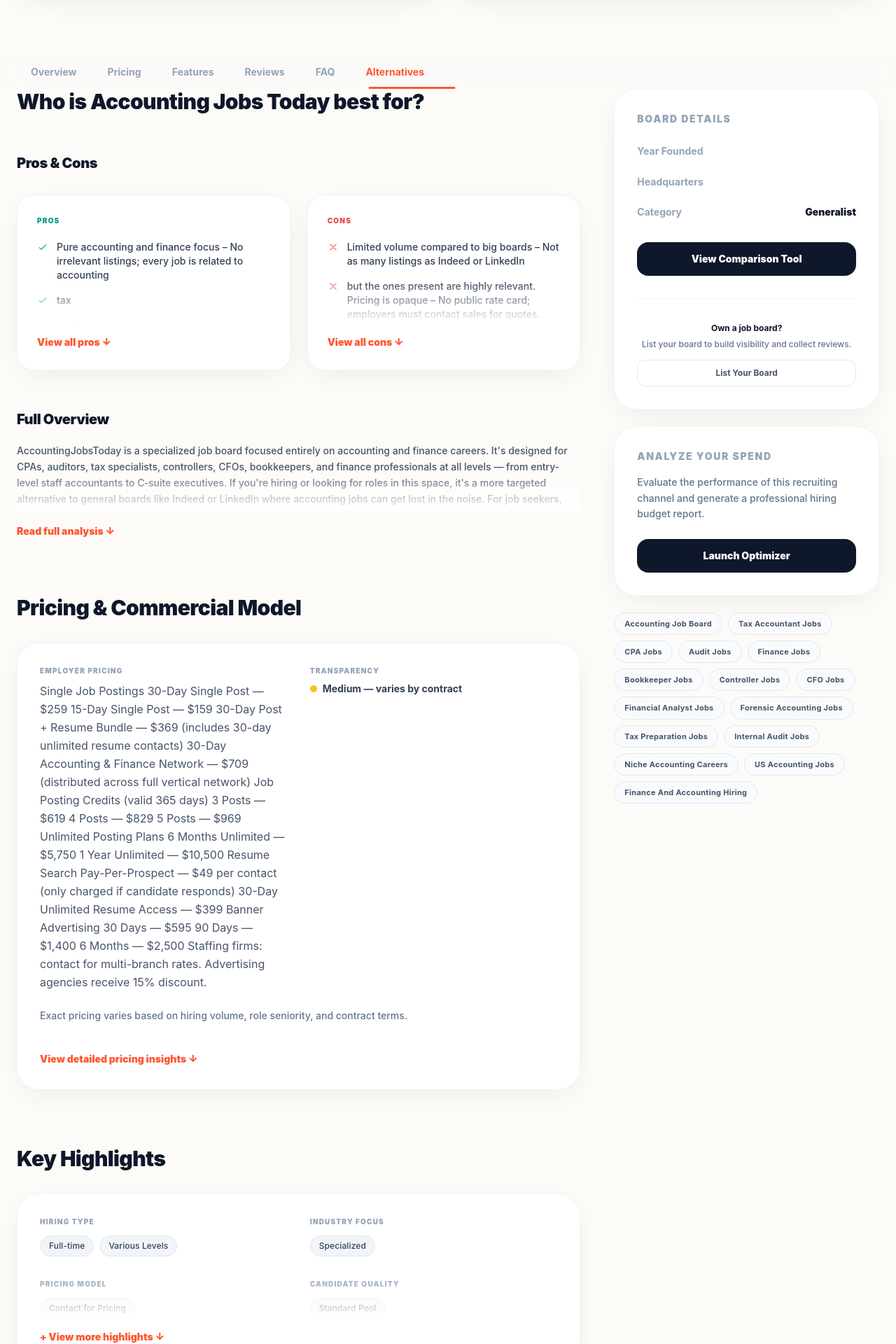
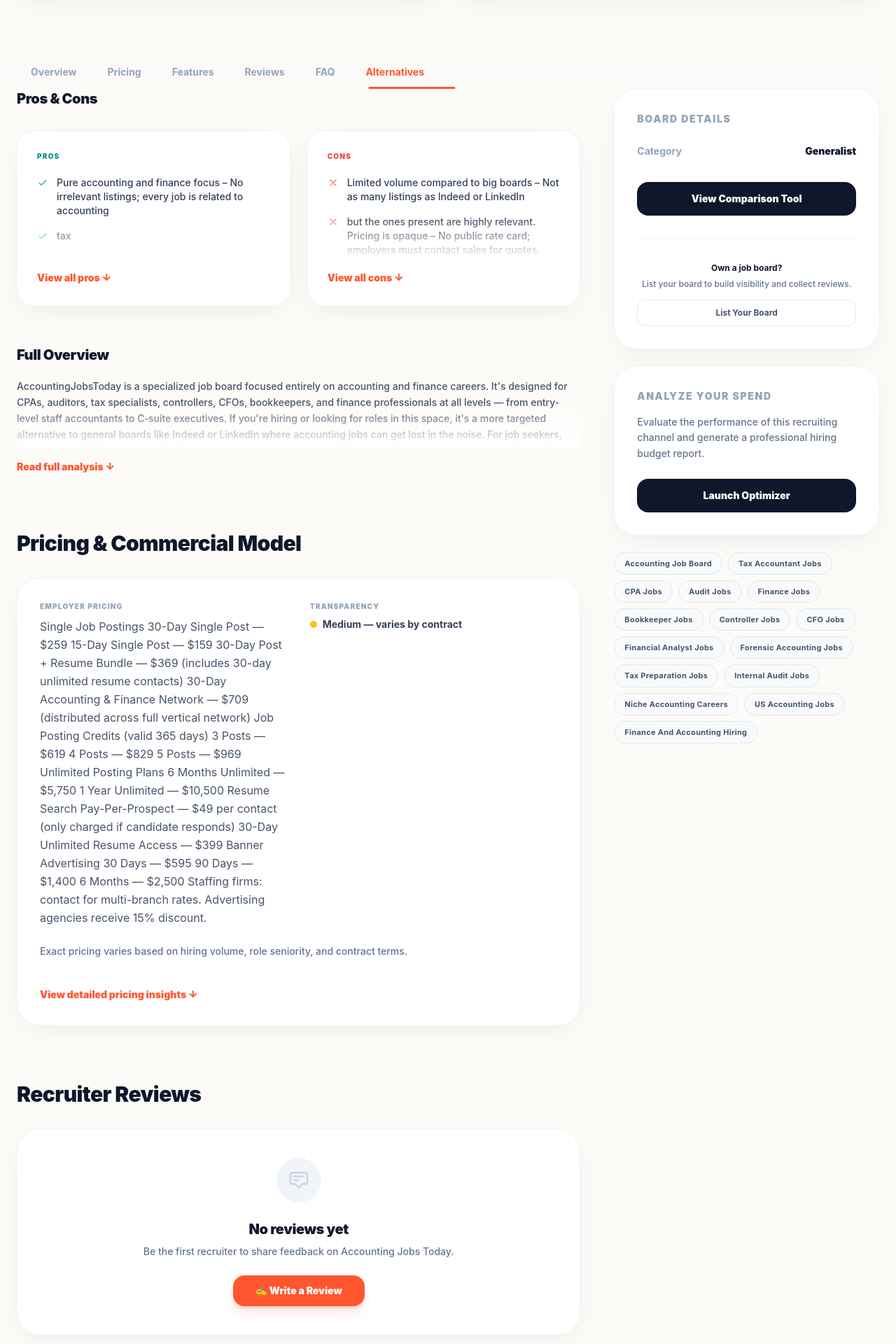
Before and after one commit to sjaiman93/jobboardsreview, a Next.js app: page /board/accounting-jobs-today in a window 1280 px wide. Shown: the part 1080-3000 px from the top of the page at 70% size. Built offline with nearby package versions, Linux system fonts and the light colour scheme.

Commit message:
feat: implement board profile hardening & UI fallback refinements

```diff
--- a/app/admin/actions.js
+++ b/app/admin/actions.js
@@ -230,23 +230,15 @@
 }
 
 export function getBoardProsCons(slug) {
-  return boardProsCons[slug] || {
-    pros: ["Established platform in its niche", "Active user community", "Regular platform updates"],
-    cons: ["Limited public pricing information", "May not suit all industries"],
-  };
+  return boardProsCons[slug] || null;
 }
 
 export function getBoardDecisionTags(slug) {
-  return boardDecisionTags[slug] || ["Established", "Active Community"];
+  return boardDecisionTags[slug] || [];
 }
 
 export function getBoardHighlightGroups(slug) {
-  return boardHighlightGroups[slug] || {
-    "Hiring Type": ["Full-time", "Various Levels"],
-    "Industry Focus": [slug ? "Specialized" : "Generalist"],
-    "Pricing Model": ["Contact for Pricing"],
-    "Candidate Quality": ["Standard Pool"],
-  };
+  return boardHighlightGroups[slug] || null;
 }
 `;
   fs.writeFileSync(path.join(process.cwd(), "data", "index.js"), indexContent, "utf-8");
@@ -618,14 +610,14 @@
     const prosConsPath = path.join(process.cwd(), "data", "boardProsCons.js");
     const prosConsData = readMetadataFile(prosConsPath, "boardProsCons");
     prosConsData[slug] = {
-      pros: ["Established platform in its niche", "Active user community", "Regular platform updates"],
-      cons: ["Limited public pricing information", "May not suit all industries"]
+      pros: [],
+      cons: []
     };
     writeMetadataFile(prosConsPath, "boardProsCons", prosConsData);
 
     const tagsPath = path.join(process.cwd(), "data", "boardDecisionTags.js");
     const tagsData = readMetadataFile(tagsPath, "boardDecisionTags");
-    tagsData[slug] = sub.targetAudience || ["Established", "Active Community"];
+    tagsData[slug] = sub.targetAudience || [];
     writeMetadataFile(tagsPath, "boardDecisionTags", tagsData);
 
     const highlightPath = path.join(process.cwd(), "data", "boardHighlightGroups.js");
@@ -727,14 +719,11 @@
 }
 
 export function getBoardProsCons(slug) {
-  return boardProsCons[slug] || {
-    pros: ["Established platform in its niche", "Active user community", "Regular platform updates"],
-    cons: ["Limited public pricing information", "May not suit all industries"],
-  };
+  return boardProsCons[slug] || null;
 }
 
 export function getBoardDecisionTags(slug) {
-  return boardDecisionTags[slug] || ["Established", "Active Community"];
+  return boardDecisionTags[slug] || [];
 }
 `;
     fs.writeFileSync(path.join(process.cwd(), "data", "index.js"), indexContent, "utf-8");
--- a/app/board/[slug]/page.js
+++ b/app/board/[slug]/page.js
@@ -42,9 +42,13 @@
 
   const hasReviews = board.reviews && board.reviews.length > 0;
   const hasPricingData = board.pricingDetails && board.pricingDetails.employerCost;
+  const hasPros = prosCons && prosCons.pros && prosCons.pros.length > 0;
+  const hasCons = prosCons && prosCons.cons && prosCons.cons.length > 0;
+  const hasHighlights = highlightGroups && Object.keys(highlightGroups).length > 0;
 
   // Feature grouping
   const featureGroups = [];
+  if (board.features && board.features.length > 0) {
     const featureLabels = ["Core", "Recruiting", "Experience", "Other"];
     const chunkSize = Math.ceil(
       board.features.length /
@@ -55,6 +59,7 @@
         label: featureLabels[Math.floor(i / chunkSize)] || "Other",
         items: board.features.slice(i, i + chunkSize),
       });
+    }
   }
 
 
@@ -89,7 +94,9 @@
             <div className="flex-grow min-w-0">
               <div className="flex flex-wrap items-center gap-4 mb-3">
                 <h1 className="text-4xl font-black text-slate-900">{board.name}</h1>
+                {board.bestFor && board.bestFor.trim() !== "" && (
                   <span className="tag-coral">Best for {board.bestFor}</span>
+                )}
               </div>
               <div className="flex flex-wrap items-center gap-3 mb-6">
                 <StarRating rating={board.rating} reviewCount={board.reviewCount} />
@@ -156,6 +163,7 @@
               {/* ── Overview ── */}
               <div id="overview" className="space-y-14">
                 {/* Who it's best for */}
+                {board.idealFor && board.idealFor.length > 0 && (
                   <div>
                     <h2 className="text-3xl font-black text-slate-900 mb-8">
                       Who is {board.name} best for?
@@ -171,11 +179,14 @@
                       ))}
                     </ul>
                   </div>
+                )}
 
                 {/* Pros & Cons */}
+                {(hasPros || hasCons) && (
                   <div>
                     <h3 className="text-xl font-black text-slate-900 mb-8">Pros & Cons</h3>
                     <div className="grid grid-cols-1 sm:grid-cols-2 gap-6">
+                      {hasPros && (
                         <div className="bg-white p-7 rounded-[24px] border border-slate-100 card-shadow">
                           <div className="text-[10px] font-black text-teal-600 uppercase tracking-[0.12em] mb-5">Pros</div>
                           <Collapsible label="View all pros" collapseLabel="Show less" maxHeight={120} fade={true}>
@@ -191,6 +202,8 @@
                             </ul>
                           </Collapsible>
                         </div>
+                      )}
+                      {hasCons && (
                         <div className="bg-white p-7 rounded-[24px] border border-slate-100 card-shadow">
                           <div className="text-[10px] font-black text-red-500 uppercase tracking-[0.12em] mb-5">Cons</div>
                           <Collapsible label="View all cons" collapseLabel="Show less" maxHeight={120} fade={true}>
@@ -206,10 +219,13 @@
                             </ul>
                           </Collapsible>
                         </div>
+                      )}
                     </div>
                   </div>
+                )}
 
                 {/* Full Overview — collapsible */}
+                {board.fullDescription && board.fullDescription.trim() !== "" && (
                   <div>
                     <h3 className="text-xl font-black text-slate-900 mb-5">Full Overview</h3>
                     <Collapsible label="Read full analysis" collapseLabel="Show less" maxHeight={100} fade={true}>
@@ -218,6 +234,7 @@
                       </p>
                     </Collapsible>
                   </div>
+                )}
               </div>
 
               {/* ── Pricing & Commercial Model ── */}
@@ -284,6 +301,7 @@
               </div>
 
               {/* ── Key Highlights ── */}
+              {hasHighlights && (
                 <div>
                   <h2 className="text-3xl font-black text-slate-900 mb-8">
                     Key Highlights
@@ -305,8 +323,10 @@
                     </Collapsible>
                   </div>
                 </div>
+              )}
 
               {/* ── Features ── */}
+              {board.features && board.features.length > 0 && (
                 <div id="features">
                   <h2 className="text-3xl font-black text-slate-900 mb-8">
                     Key Platform Features
@@ -336,6 +356,7 @@
                     </div>
                   </Collapsible>
                 </div>
+              )}
 
               {/* ── Reviews ── */}
               <div id="reviews">
@@ -389,21 +410,27 @@
                   {[
                     {
                       q: `Is ${board.name} worth the cost for mid-volume hiring?`,
-                      a: `It depends on your role types and volume. ${board.name} charges ${board.pricingDetails.employerCost} on the employer side. For niche or senior roles, the quality-to-cost ratio is generally favorable. For high-volume entry-level hiring, consider alternatives.`,
+                      a: board.pricingDetails?.employerCost
+                        ? `It depends on your role types and volume. ${board.name} charges ${board.pricingDetails.employerCost} on the employer side. For niche or senior roles, the quality-to-cost ratio is generally favorable. For high-volume entry-level hiring, consider alternatives.`
+                        : `It depends on your role types and volume. ${board.name} operates under a ${board.pricing || "contact for pricing"} model. For specialized vertical positions, the targeted exposure is generally favorable. For high-volume entry-level hiring, consider generalist alternatives.`,
                     },
                     {
                       q: `How does ${board.name} compare to other ${board.category.toLowerCase()} boards?`,
-                      a: `${board.name} is best known for "${board.bestFor}". Use our comparison tool to see how it stacks up on pricing, features, and recruiter reviews against similar boards.`,
+                      a: board.bestFor
+                        ? `${board.name} is best known for "${board.bestFor}". Use our comparison tool to see how it stacks up on pricing, features, and recruiter reviews against similar boards.`
+                        : `${board.name} is a dedicated recruiting platform in the ${board.category} sector. Use our comparison tool to see how it stacks up on pricing and features against similar options.`,
                     },
                     {
                       q: `What kinds of roles get the best results on ${board.name}?`,
-                      a: `Based on recruiter feedback, ${board.name} works best for: ${board.idealFor.slice(0, 2).join(", ")}. It may underperform for roles outside its core ${board.category.toLowerCase()} focus.`,
+                      a: board.idealFor && board.idealFor.length > 0
+                        ? `Based on recruiter feedback, ${board.name} works best for: ${board.idealFor.slice(0, 2).join(", ")}. It may underperform for roles outside its core ${board.category.toLowerCase()} focus.`
+                        : `Based on recruiter feedback, ${board.name} works best for specialized roles within the ${board.category.toLowerCase()} vertical. It may underperform for general business positions outside its core area.`,
                     },
                     {
                       q: `Can I try ${board.name} before committing?`,
                       a: board.pricingModel === "free"
                         ? `Yes — ${board.name} is free to use. You can explore the platform without any upfront commitment.`
-                        : `${board.name} offers a ${board.pricing} model. Check their website for any trial or demo options before committing.`,
+                        : `${board.name} offers a ${board.pricing || "paid"} model. Check their website for any trial or demo options before committing.`,
                     },
                   ].map((faq, i) => (
                     <details
@@ -442,7 +469,9 @@
                     ["Year Founded", board.yearFounded],
                     ["Headquarters", board.headquarters],
                     ["Category", board.category],
-                  ].map(([label, value]) => (
+                  ]
+                    .filter(([_, value]) => value !== undefined && value !== null && String(value).trim() !== "")
+                    .map(([label, value]) => (
                       <div key={label} className="flex justify-between items-center text-sm">
                         <dt className="text-slate-400 font-bold">{label}</dt>
                         <dd className="text-slate-900 font-black">{value}</dd>
--- a/data/index.js
+++ b/data/index.js
@@ -90,21 +90,13 @@
 }
 
 export function getBoardProsCons(slug) {
-  return boardProsCons[slug] || {
-    pros: ["Established platform in its niche", "Active user community", "Regular platform updates"],
-    cons: ["Limited public pricing information", "May not suit all industries"],
-  };
+  return boardProsCons[slug] || null;
 }
 
 export function getBoardDecisionTags(slug) {
-  return boardDecisionTags[slug] || ["Established", "Active Community"];
+  return boardDecisionTags[slug] || [];
 }
 
 export function getBoardHighlightGroups(slug) {
-  return boardHighlightGroups[slug] || {
-    "Hiring Type": ["Full-time", "Various Levels"],
-    "Industry Focus": [slug ? "Specialized" : "Generalist"],
-    "Pricing Model": ["Contact for Pricing"],
-    "Candidate Quality": ["Standard Pool"],
-  };
+  return boardHighlightGroups[slug] || null;
 }
```
Lines whose indentation alone changed are shown as unchanged.
